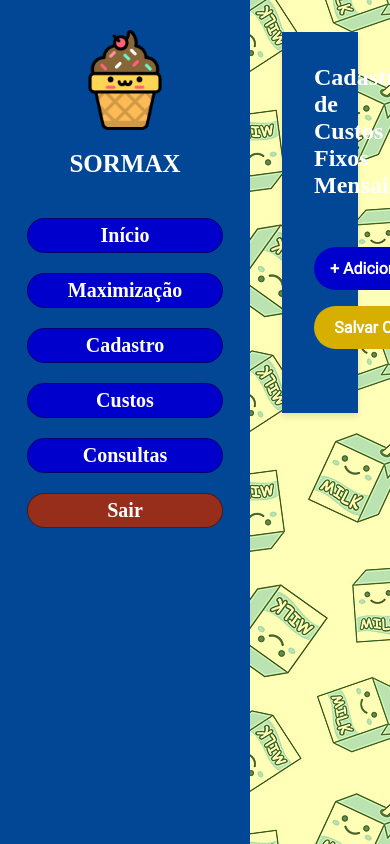
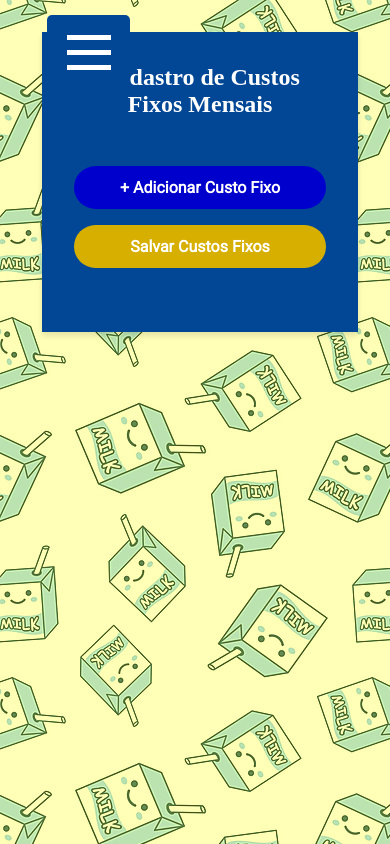
Before and after one commit to Otavio088/sormax, a Flask app: page /costs in a window 390 px wide. Run offline with Flask 3, Linux system fonts and the light colour scheme; the visitor is signed in with stand-in values (Sample User, id 1).

Commit message:
add responsivity and menu hamburger

```diff
--- a/icecreampy/static/css/components/aside.css
+++ b/icecreampy/static/css/components/aside.css
@@ -57,3 +57,48 @@ li, form {
     transform: scale(1.01);
     background-color: rgba(194, 10, 10, 0.527);
 }
+
+header {
+    position: absolute;
+    top: 15px;
+    right: 260px;
+    background-color: #024796;
+    border-radius: 5px;
+    display: none;
+    flex-direction: row-reverse;
+    overflow: hidden;
+    position: fixed;
+    z-index: 1;
+}
+
+#menu-header {
+    margin: 20px 53px 20px 10px;
+    cursor: pointer;
+}
+
+.bar {
+    height: 5px;
+    width: 220%;
+    background-color: #fff;
+    display: block;
+    /* transition: 0.3s ease; */
+    margin: 10px;
+}
+
+.change {
+    right: 15px;
+}
+
+.content-show {
+    display: flex;
+}
+
+@media screen and (max-width: 700px) {
+    aside {
+        display: none;
+    }
+
+    header {
+        display: block;
+    }
+}
--- a/icecreampy/static/css/costs.css
+++ b/icecreampy/static/css/costs.css
@@ -126,3 +126,9 @@
 .fixed-cost-input button:hover {
     color: #b91c1c;
 }
+
+@media screen and (max-width: 700px) {
+    .costs-wrapper {
+        margin-left: 10px;
+    }
+}
--- a/icecreampy/static/css/home.css
+++ b/icecreampy/static/css/home.css
@@ -16,3 +16,9 @@ body {
   background-color: rgba(255, 255, 0, 0.281);
   z-index: 0;
 }
+
+@media screen and (max-width: 700px) {
+    .content {
+        margin-left: 20px !important;
+    }
+}
--- /dev/null
+++ b/icecreampy/static/js/menu.js
@@ -0,0 +1,7 @@
+function menu() {
+    let menu = document.getElementById('header-hamburger');
+    let content = document.getElementById('aside');
+
+    menu.classList.toggle('change')
+    content.classList.toggle('content-show');
+}
--- a/icecreampy/templates/components/aside.html
+++ b/icecreampy/templates/components/aside.html
@@ -1,4 +1,4 @@
-<aside>
+<aside id="aside">
     <img src="/static/img/icon-icecream.png" alt="Logo Sorveteria">
     <link rel="stylesheet" href="/static/css/components/aside.css">
     <h2>SORMAX</h2>
@@ -37,3 +37,11 @@
         </ul>
     </nav>
 </aside>
+
+<header id="header-hamburger" onclick="menu()">
+     <div id="menu-header">
+        <div id="bar1" class="bar"></div>
+        <div id="bar2" class="bar"></div>
+        <div id="bar3" class="bar"></div>
+    </div>
+</header>
--- a/icecreampy/templates/costs.html
+++ b/icecreampy/templates/costs.html
@@ -28,6 +28,7 @@
 {% endblock %}
 
 {% block scripts %}
+    <script src="/static/js/menu.js"></script>
     <script src="/static/js/costsFixed.js"></script>
     <script>
         const allCosts = {{ costs | tojson | safe }};
--- a/icecreampy/templates/index.html
+++ b/icecreampy/templates/index.html
@@ -10,9 +10,10 @@
     <link rel="icon" href="/static/img/icon-icecream.png">
 </head>
 <body>
-
     {% block content %}{% endblock %}
 
-    {% block scripts %}{% endblock %}
+    {% block scripts %}
+        <script src="/static/js/menu.js"></script>
+    {% endblock %}
 </body>
 </html>
--- a/icecreampy/templates/maximize.html
+++ b/icecreampy/templates/maximize.html
@@ -27,4 +27,5 @@
 
 {% block scripts %}
     <script src="/static/js/modalProductsMaximization.js"></script>
+    <script src="/static/js/menu.js"></script>
 {% endblock %}
--- a/icecreampy/templates/register-products.html
+++ b/icecreampy/templates/register-products.html
@@ -33,6 +33,7 @@
 {% endblock %}
 
 {% block scripts %}
+    <script src="/static/js/menu.js"></script>
     <script src="/static/js/modalCategory.js"></script>
     <script src="/static/js/modalProducts.js"></script>
 {% endblock %}
--- a/icecreampy/templates/result.html
+++ b/icecreampy/templates/result.html
@@ -63,6 +63,7 @@
         const restrictionUnits = {{ chart_data.restriction_units | tojson }};
     </script>
 
-     <script src="https://code.highcharts.com/highcharts.js"></script>
-     <script src="{{ url_for('static', filename='js/customChart.js') }}"></script>
+    <script src="/static/js/menu.js"></script>
+    <script src="https://code.highcharts.com/highcharts.js"></script>
+    <script src="{{ url_for('static', filename='js/customChart.js') }}"></script>
 {% endblock %}
```
Also changed, not shown: icecreampy/static/css/login-style.css (+13 -0 lines), icecreampy/static/css/register-products.css (+7 -0 lines), icecreampy/static/css/register-user.css (+14 -0 lines).
